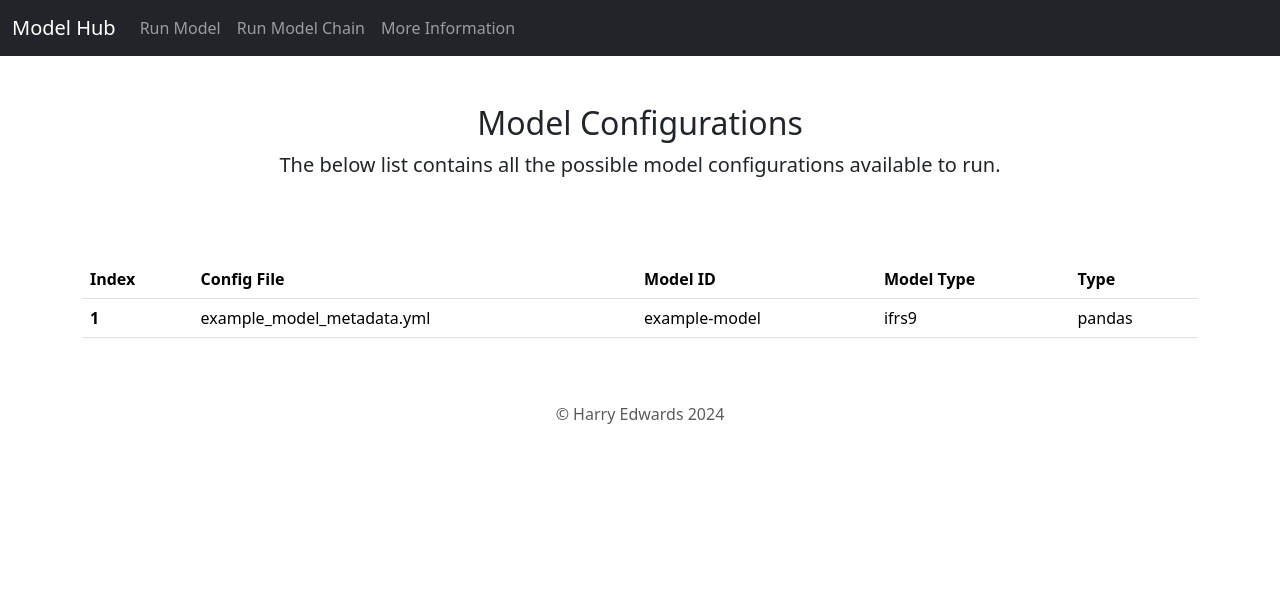
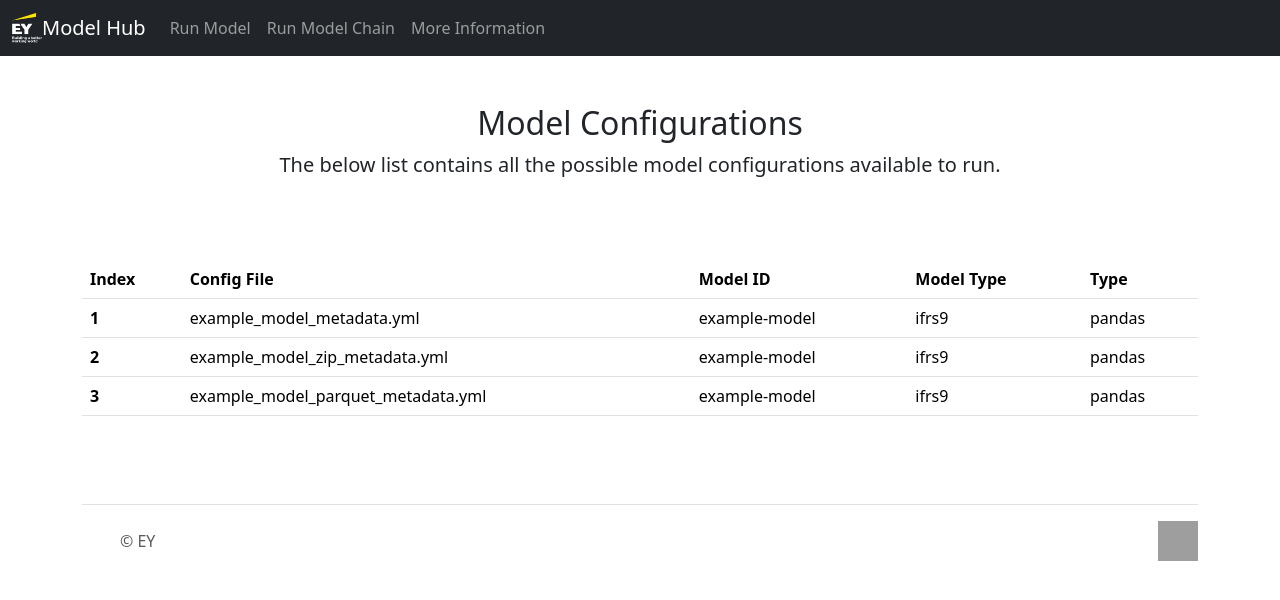
Before and after one commit to hledwards33/python-template_v1, a Django app: page /run_model/ in a window 1280 px wide. Shown: the top 600 px of the page. Run offline with Django 5.2, Linux system fonts and the light colour scheme; grey boxes are pictures that could not be loaded.

Commit message:
adding formatting to the base template

```diff
--- /dev/null
+++ b/config/model_config/model_metadata/example_model_parquet_metadata.yml
@@ -0,0 +1,8 @@
+config:
+  sys_config: "config/system_config.yml"
+  model_config: "config/model_config/example_model/example_model_parquet_files_config.yml"
+  model_path: "src.models.model_wrappers.example_model_wrapper"
+  model: "ExampleModelWrapper"
+  model_id: "example-model"
+  model_type: "ifrs9"
+  type: "pandas"
--- /dev/null
+++ b/config/model_config/model_metadata/example_model_zip_metadata.yml
@@ -0,0 +1,8 @@
+config:
+  sys_config: "config/system_config.yml"
+  model_config: "config/model_config/example_model/example_model_zip_files_config.yml"
+  model_path: "src.models.model_wrappers.example_model_wrapper"
+  model: "ExampleModelWrapper"
+  model_id: "example-model"
+  model_type: "ifrs9"
+  type: "pandas"
--- a/interface/interface/templates/base.html
+++ b/interface/interface/templates/base.html
@@ -52,6 +52,7 @@
 <header>
     <nav class="navbar navbar-expand-lg navbar-dark bg-dark">
         <div class="container-fluid">
+            <img src="{% static 'EY_logo.png' %}" width="30" height="30">
             <a class="navbar-brand" href="{% url 'home' %}">Model Hub</a>
             <button class="navbar-toggler" type="button" data-bs-toggle="collapse" data-bs-target="#navbarNav" aria-controls="navbarNav" aria-expanded="false" aria-label="Toggle navigation">
                 <span class="navbar-toggler-icon"></span>
@@ -80,10 +81,24 @@
 </div>
 
 <footer class="text-muted py-5">
-    <div class="container text-center">
-        <p>© Harry Edwards {% now "Y" %}</p>
+<div class="container">
+  <footer class="d-flex flex-wrap justify-content-between align-items-center py-3 my-4 border-top">
+    <div class="col-md-4 d-flex align-items-center">
+      <a href="/" class="mb-3 me-2 mb-md-0 text-body-secondary text-decoration-none lh-1">
+        <svg class="bi" width="30" height="24"><use xlink:href="#bootstrap"></use></svg>
+      </a>
+      <span class="mb-3 mb-md-0 text-body-secondary">© EY</span>
     </div>
+
+    <ul class="nav col-md-4 justify-content-end list-unstyled d-flex">
+      <li class="ms-3"><a class="text-body-secondary" href="https://github.com/hledwards33/python-template"><svg class="bi" width="24" height="24">
+          <img src="https://github.githubassets.com/assets/GitHub-Mark-ea2971cee799.png" width="40" height="40"></svg></a></li>
+    </ul>
+  </footer>
+</div>
 </footer>
+
+
 
 
 <script src="/docs/5.0/dist/js/bootstrap.bundle.min.js" integrity="sha384-JEW9xMcG8R+pH31jmWH6WWP0WintQrMb4s7ZOdauHnUtxwoG2vI5DkLtS3qm9Ekf" crossorigin="anonymous"></script>
```
Also changed, not shown: interface/interface/static/EY_logo.png (added).
